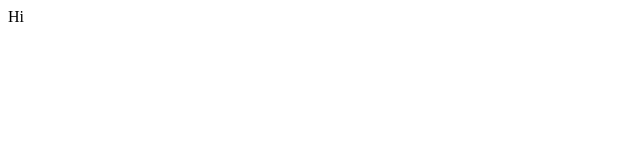
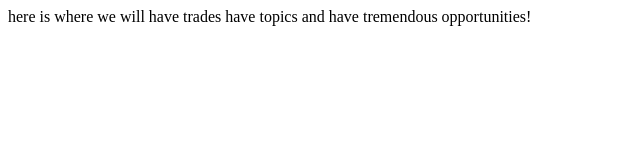
Before and after one commit to atown1/sisyphus, a plain HTML site: page index.html in a window 1280 px wide. Shown: the whole page, without its empty margins (0-640 px from the left). Drawn offline with Linux system fonts and the light colour scheme.

Commit message:
Update index.html

```diff
--- a/index.html
+++ b/index.html
@@ -1,5 +1,5 @@
 <html>
 <body>
-Hi
+<p> here is where we will have trades have topics and have tremendous opportunities!</P.
 </body>
 </html>
```
